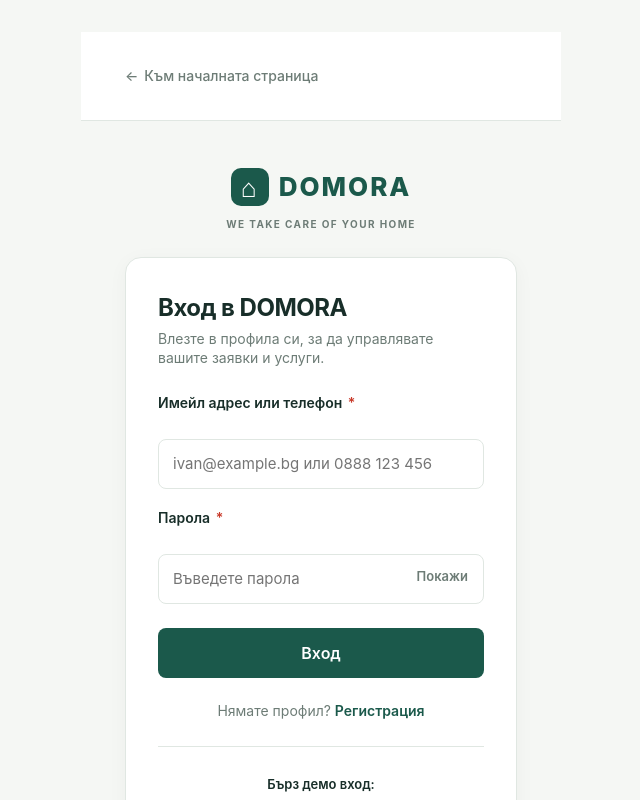
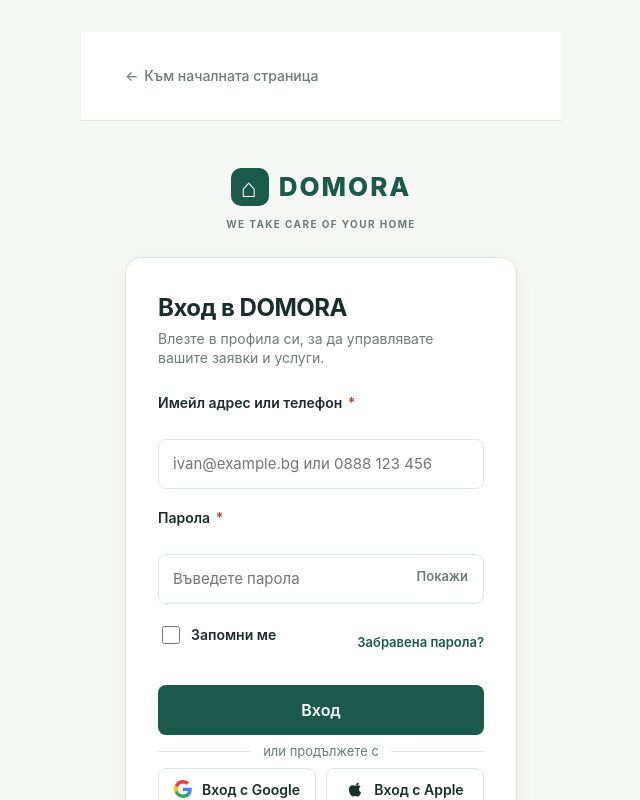
Before and after one commit to AlexzanderF/domora-app, a Next.js app: page /login in a window 1280 px wide. Shown: the top 800 px of the page, without its empty margins (319-959 px from the left). Built offline with nearby package versions, Linux system fonts and the light colour scheme.

Commit message:
feat(auth): credentials login, session state & sign-out (#10)

```diff
--- a/src/app/(auth)/auth.module.css
+++ b/src/app/(auth)/auth.module.css
@@ -216,6 +216,36 @@
   flex-shrink: 0;
 }
 
+.formRowBetween {
+  display: flex;
+  justify-content: space-between;
+  align-items: center;
+  gap: 12px;
+  margin-top: 2px;
+}
+
+.rememberMeLabel {
+  display: inline-flex;
+  align-items: center;
+  gap: 8px;
+  font-size: 14px;
+  color: var(--ink);
+  cursor: pointer;
+  user-select: none;
+}
+
+.forgotLink {
+  color: var(--green);
+  font-size: 13px;
+  font-weight: 600;
+  text-decoration: none;
+  white-space: nowrap;
+}
+
+.forgotLink:hover {
+  text-decoration: underline;
+}
+
 .submitButton {
   width: 100%;
   background: var(--green);
@@ -243,6 +273,68 @@
 .submitButton:disabled {
   opacity: 0.65;
   cursor: not-allowed;
+}
+
+.divider {
+  display: flex;
+  align-items: center;
+  text-align: center;
+  margin: 6px 0;
+  color: var(--muted);
+  font-size: 13px;
+}
+
+.divider::before,
+.divider::after {
+  content: "";
+  flex: 1;
+  border-bottom: 1px solid var(--line);
+}
+
+.divider span {
+  padding: 0 12px;
+}
+
+.socialButtons {
+  display: grid;
+  grid-template-columns: 1fr 1fr;
+  gap: 10px;
+  width: 100%;
+}
+
+@media (max-width: 420px) {
+  .socialButtons {
+    grid-template-columns: 1fr;
+  }
+}
+
+.socialButton {
+  display: inline-flex;
+  align-items: center;
+  justify-content: center;
+  gap: 10px;
+  width: 100%;
+  padding: 10px 14px;
+  border-radius: 8px;
+  border: 1px solid var(--line);
+  background: #ffffff;
+  color: var(--ink);
+  font-size: 14px;
+  font-weight: 600;
+  cursor: pointer;
+  transition:
+    background-color 0.15s ease,
+    border-color 0.15s ease,
+    transform 0.05s ease;
+}
+
+.socialButton:hover {
+  background-color: #f8faf9;
+  border-color: #c4d3ce;
+}
+
+.socialButton:active {
+  transform: translateY(1px);
 }
 
 .alertError {
--- a/src/app/(auth)/login/page.tsx
+++ b/src/app/(auth)/login/page.tsx
@@ -4,7 +4,52 @@
 import Link from "next/link";
 import { useRouter } from "next/navigation";
 import { useAuth } from "@/features/auth/auth-provider";
+import { validateLogin, type LoginErrors } from "@/features/auth/validation";
 import styles from "../auth.module.css";
+
+function GoogleIcon() {
+  return (
+    <svg
+      width="18"
+      height="18"
+      viewBox="0 0 24 24"
+      aria-hidden="true"
+      focusable="false"
+    >
+      <path
+        fill="#4285F4"
+        d="M23.745 12.27c0-.7-.06-1.4-.19-2.07H12v4.51h6.6c-.29 1.52-1.14 2.82-2.4 3.68v3.05h3.88c2.27-2.09 3.66-5.17 3.66-9.17z"
+      />
+      <path
+        fill="#34A853"
+        d="M12 24c3.24 0 5.95-1.08 7.93-2.91l-3.88-3.05c-1.08.72-2.45 1.16-4.05 1.16-3.12 0-5.77-2.1-6.72-4.93H1.25v3.15C3.26 21.36 7.34 24 12 24z"
+      />
+      <path
+        fill="#FBBC05"
+        d="M5.28 14.27c-.25-.72-.38-1.49-.38-2.27s.13-1.55.38-2.27V6.58H1.25C.45 8.18 0 9.98 0 12s.45 3.82 1.25 5.42l4.03-3.15z"
+      />
+      <path
+        fill="#EA4335"
+        d="M12 4.75c1.77 0 3.35.61 4.6 1.8l3.42-3.42C17.95 1.19 15.24 0 12 0 7.34 0 3.26 2.64 1.25 6.58l4.03 3.15c.95-2.83 3.6-4.98 6.72-4.98z"
+      />
+    </svg>
+  );
+}
+
+function AppleIcon() {
+  return (
+    <svg
+      width="18"
+      height="18"
+      viewBox="0 0 24 24"
+      fill="currentColor"
+      aria-hidden="true"
+      focusable="false"
+    >
+      <path d="M18.71 19.5c-.83 1.24-1.71 2.45-3.05 2.47-1.34.03-1.77-.79-3.29-.79-1.53 0-2 .77-3.27.82-1.31.05-2.3-1.32-3.14-2.53C4.25 17 2.94 12.45 4.7 9.39c.87-1.52 2.43-2.48 4.12-2.51 1.28-.02 2.5.87 3.29.87.78 0 2.26-1.07 3.81-.91.65.03 2.47.26 3.64 1.98-.09.06-2.17 1.28-2.15 3.81.03 3.02 2.65 4.03 2.68 4.04-.03.07-.42 1.44-1.38 2.83M15.97 6.37c.65-.79 1.1-1.9 0.98-3-.95.04-2.1.63-2.77 1.42-.59.68-1.12 1.8-0.97 2.87 1.07.08 2.14-.52 2.76-1.29z" />
+    </svg>
+  );
+}
 
 export default function LoginPage() {
   const router = useRouter();
@@ -12,34 +57,34 @@
 
   const [identifier, setIdentifier] = useState("");
   const [password, setPassword] = useState("");
+  const [rememberMe, setRememberMe] = useState(false);
   const [showPassword, setShowPassword] = useState(false);
-  const [error, setError] = useState<string | null>(null);
+  const [errors, setErrors] = useState<LoginErrors>({});
+  const [errorBanner, setErrorBanner] = useState<string | null>(null);
   const [isSubmitting, setIsSubmitting] = useState(false);
 
   const handleSubmit = async (event: React.FormEvent) => {
     event.preventDefault();
-    setError(null);
+    setErrorBanner(null);
 
-    if (!identifier.trim()) {
-      setError("Моля, въведете имейл или телефон.");
+    const validation = validateLogin(identifier, password);
+    if (!validation.isValid) {
+      setErrors(validation.errors);
       return;
     }
 
-    if (!password) {
-      setError("Моля, въведете парола.");
-      return;
-    }
+    setErrors({});
 
     try {
       setIsSubmitting(true);
-      const result = await login(identifier, password);
+      const result = await login(identifier, password, rememberMe);
       if (!result.success) {
-        setError(result.error ?? "Невалиден имейл/телефон или грешна парола.");
+        setErrorBanner(result.error ?? "Невалиден имейл/телефон или парола.");
         return;
       }
       router.push("/");
     } catch {
-      setError("Възникна грешка при влизането в профила.");
+      setErrorBanner("Възникна грешка при влизането в профила.");
     } finally {
       setIsSubmitting(false);
     }
@@ -48,14 +93,15 @@
   const handleQuickLogin = async (id: string, pass: string) => {
     setIdentifier(id);
     setPassword(pass);
-    setError(null);
+    setErrors({});
+    setErrorBanner(null);
     setIsSubmitting(true);
-    const result = await login(id, pass);
+    const result = await login(id, pass, true);
     setIsSubmitting(false);
     if (result.success) {
       router.push("/");
     } else {
-      setError(result.error ?? "Неуспешен вход.");
+      setErrorBanner(result.error ?? "Невалиден имейл/телефон или парола.");
     }
   };
 
@@ -66,13 +112,13 @@
         Влезте в профила си, за да управлявате вашите заявки и услуги.
       </p>
 
-      {error && (
+      {errorBanner && (
         <div
           className={styles.alertError}
           role="alert"
           style={{ marginBottom: "18px" }}
         >
-          {error}
+          {errorBanner}
         </div>
       )}
 
@@ -90,25 +136,33 @@
             value={identifier}
             onChange={(e) => {
               setIdentifier(e.target.value);
-              if (error) setError(null);
+              if (errors.identifier) {
+                setErrors((prev) => ({ ...prev, identifier: undefined }));
+              }
+              if (errorBanner) setErrorBanner(null);
             }}
             placeholder="ivan@example.bg или 0888 123 456"
-            className={styles.input}
+            className={errors.identifier ? styles.inputError : styles.input}
+            aria-invalid={Boolean(errors.identifier)}
+            aria-describedby={
+              errors.identifier ? "identifier-error" : undefined
+            }
           />
+          {errors.identifier && (
+            <span
+              id="identifier-error"
+              className={styles.errorMessage}
+              role="alert"
+            >
+              {errors.identifier}
+            </span>
+          )}
         </div>
 
         <div className={styles.field}>
-          <div
-            style={{
-              display: "flex",
-              justifyContent: "space-between",
-              alignItems: "center",
-            }}
-          >
-            <label htmlFor="password" className={styles.label}>
-              Парола <span className={styles.required}>*</span>
-            </label>
-          </div>
+          <label htmlFor="password" className={styles.label}>
+            Парола <span className={styles.required}>*</span>
+          </label>
           <div className={styles.passwordWrapper}>
             <input
               id="password"
@@ -119,10 +173,19 @@
               value={password}
               onChange={(e) => {
                 setPassword(e.target.value);
-                if (error) setError(null);
+                if (errors.password) {
+                  setErrors((prev) => ({ ...prev, password: undefined }));
+                }
+                if (errorBanner) setErrorBanner(null);
               }}
               placeholder="Въведете парола"
-              className={styles.passwordInput}
+              className={
+                errors.password
+                  ? styles.passwordInputError
+                  : styles.passwordInput
+              }
+              aria-invalid={Boolean(errors.password)}
+              aria-describedby={errors.password ? "password-error" : undefined}
             />
             <button
               type="button"
@@ -133,6 +196,32 @@
               {showPassword ? "Скрий" : "Покажи"}
             </button>
           </div>
+          {errors.password && (
+            <span
+              id="password-error"
+              className={styles.errorMessage}
+              role="alert"
+            >
+              {errors.password}
+            </span>
+          )}
+        </div>
+
+        <div className={styles.formRowBetween}>
+          <label className={styles.rememberMeLabel}>
+            <input
+              type="checkbox"
+              id="rememberMe"
+              name="rememberMe"
+              checked={rememberMe}
+              onChange={(e) => setRememberMe(e.target.checked)}
+              className={styles.checkbox}
+            />
+            <span>Запомни ме</span>
+          </label>
+          <Link href="/forgot-password" className={styles.forgotLink}>
+            Забравена парола?
+          </Link>
         </div>
 
         <button
@@ -143,6 +232,29 @@
           {isSubmitting ? "Влизане..." : "Вход"}
         </button>
       </form>
+
+      <div className={styles.divider}>
+        <span>или продължете с</span>
+      </div>
+
+      <div className={styles.socialButtons}>
+        <button
+          type="button"
+          className={styles.socialButton}
+          aria-label="Вход с Google"
+        >
+          <GoogleIcon />
+          <span>Вход с Google</span>
+        </button>
+        <button
+          type="button"
+          className={styles.socialButton}
+          aria-label="Вход с Apple"
+        >
+          <AppleIcon />
+          <span>Вход с Apple</span>
+        </button>
+      </div>
 
       <p className={styles.switchPrompt}>
         Нямате профил?{" "}
--- a/src/components/layout/app-shell.tsx
+++ b/src/components/layout/app-shell.tsx
@@ -36,7 +36,8 @@
                 type="button"
                 onClick={() => logout()}
                 className="textbutton"
-                style={{ marginLeft: "8px" }}
+                style={{ marginLeft: "8px", cursor: "pointer" }}
+                aria-label="Изход от профила"
               >
                 Изход
               </button>
--- a/src/features/auth/auth-store.ts
+++ b/src/features/auth/auth-store.ts
@@ -128,6 +128,45 @@
   }
 }
 
+function safeSessionStorageGet(key: string): string | null {
+  if (
+    typeof window === "undefined" ||
+    typeof window.sessionStorage === "undefined"
+  )
+    return null;
+  try {
+    return window.sessionStorage.getItem(key);
+  } catch {
+    return null;
+  }
+}
+
+function safeSessionStorageSet(key: string, value: string): void {
+  if (
+    typeof window === "undefined" ||
+    typeof window.sessionStorage === "undefined"
+  )
+    return;
+  try {
+    window.sessionStorage.setItem(key, value);
+  } catch {
+    // Ignore quota or security errors
+  }
+}
+
+function safeSessionStorageRemove(key: string): void {
+  if (
+    typeof window === "undefined" ||
+    typeof window.sessionStorage === "undefined"
+  )
+    return;
+  try {
+    window.sessionStorage.removeItem(key);
+  } catch {
+    // Ignore
+  }
+}
+
 export function toPublicUser(stored: StoredUser): User {
   // eslint-disable-next-line @typescript-eslint/no-unused-vars
   const { password, ...user } = stored;
@@ -140,6 +179,17 @@
     try {
       const parsed = JSON.parse(json);
       if (Array.isArray(parsed) && parsed.length > 0) {
+        // Ensure initial seed users exist even if stored users list is modified
+        const existingIds = new Set(parsed.map((u: StoredUser) => u.id));
+        const missingSeeds = initialSeedUsers.filter(
+          (seed) => !existingIds.has(seed.id),
+        );
+        if (missingSeeds.length > 0) {
+          const merged = [...parsed, ...missingSeeds];
+          memoryUsers = merged;
+          safeLocalStorageSet(STORAGE_KEY_USERS, JSON.stringify(merged));
+          return merged;
+        }
         memoryUsers = parsed;
         return parsed;
       }
@@ -157,20 +207,34 @@
 }
 
 export function getActiveUserId(): string | null {
+  const sessionId = safeSessionStorageGet(STORAGE_KEY_ACTIVE_USER);
+  if (sessionId) {
+    memoryActiveUserId = sessionId;
+    return sessionId;
+  }
+
   const storedId = safeLocalStorageGet(STORAGE_KEY_ACTIVE_USER);
-  if (storedId !== null) {
+  if (storedId) {
     memoryActiveUserId = storedId;
     return storedId;
   }
+
   return memoryActiveUserId;
 }
 
-export function setActiveUserId(id: string | null): void {
+export function setActiveUserId(id: string | null, rememberMe = true): void {
   memoryActiveUserId = id;
   if (id === null) {
     safeLocalStorageRemove(STORAGE_KEY_ACTIVE_USER);
+    safeSessionStorageRemove(STORAGE_KEY_ACTIVE_USER);
   } else {
-    safeLocalStorageSet(STORAGE_KEY_ACTIVE_USER, id);
+    if (rememberMe) {
+      safeSessionStorageRemove(STORAGE_KEY_ACTIVE_USER);
+      safeLocalStorageSet(STORAGE_KEY_ACTIVE_USER, id);
+    } else {
+      safeLocalStorageRemove(STORAGE_KEY_ACTIVE_USER);
+      safeSessionStorageSet(STORAGE_KEY_ACTIVE_USER, id);
+    }
   }
   notifyListeners();
 }
@@ -198,7 +262,9 @@
   const current = getActiveUser();
   if (
     cachedSnapshot.user?.id !== current?.id ||
-    cachedSnapshot.user?.name !== current?.name
+    cachedSnapshot.user?.name !== current?.name ||
+    cachedSnapshot.user?.role !== current?.role ||
+    cachedSnapshot.user?.status !== current?.status
   ) {
     cachedSnapshot = current
       ? { user: current, status: "authenticated" }
@@ -292,6 +358,7 @@
 export function authenticateUser(
   identifier: string,
   password: string,
+  rememberMe = true,
 ): User | null {
   const users = getStoredUsers();
   const match = users.find(
@@ -302,7 +369,7 @@
     return null;
   }
 
-  setActiveUserId(match.id);
+  setActiveUserId(match.id, rememberMe);
   return toPublicUser(match);
 }
 
```
Also changed, not shown: src/features/auth/auth-provider.tsx (+12 -4 lines), src/features/auth/validation.ts (+28 -0 lines).
